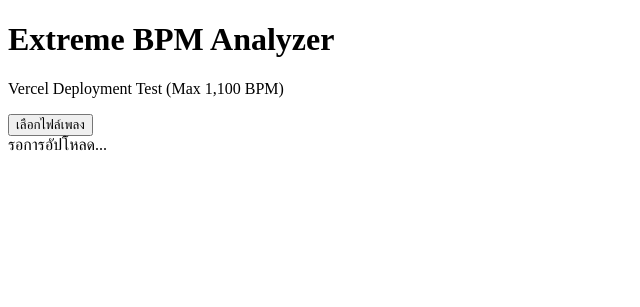
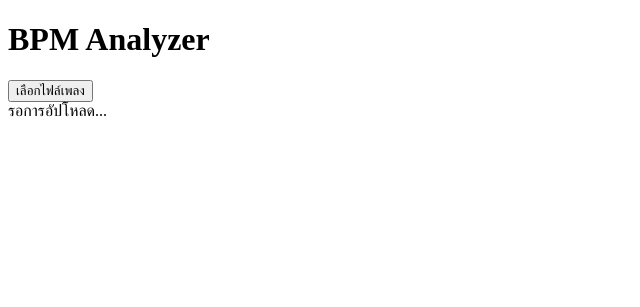
Before and after one commit to pongnapat-Mond/tem, a website: page index.html in a window 1280 px wide. Shown: the whole page, without its empty margins (0-640 px from the left). Drawn offline with nearby package versions, Linux system fonts and the light colour scheme.

Commit message:
Update index.html

```diff
--- a/index.html
+++ b/index.html
@@ -14,8 +14,7 @@
 </head>
 <body>
     <div class="container">
-        <h1>Extreme BPM Analyzer</h1>
-        <p>Vercel Deployment Test (Max 1,100 BPM)</p>
+        <h1>BPM Analyzer</h1>
         <input type="file" id="upload" accept="audio/*" style="display:none">
         <button class="upload-btn" onclick="document.getElementById('upload').click()">เลือกไฟล์เพลง</button>
         <div id="status">รอการอัปโหลด...</div>
```
